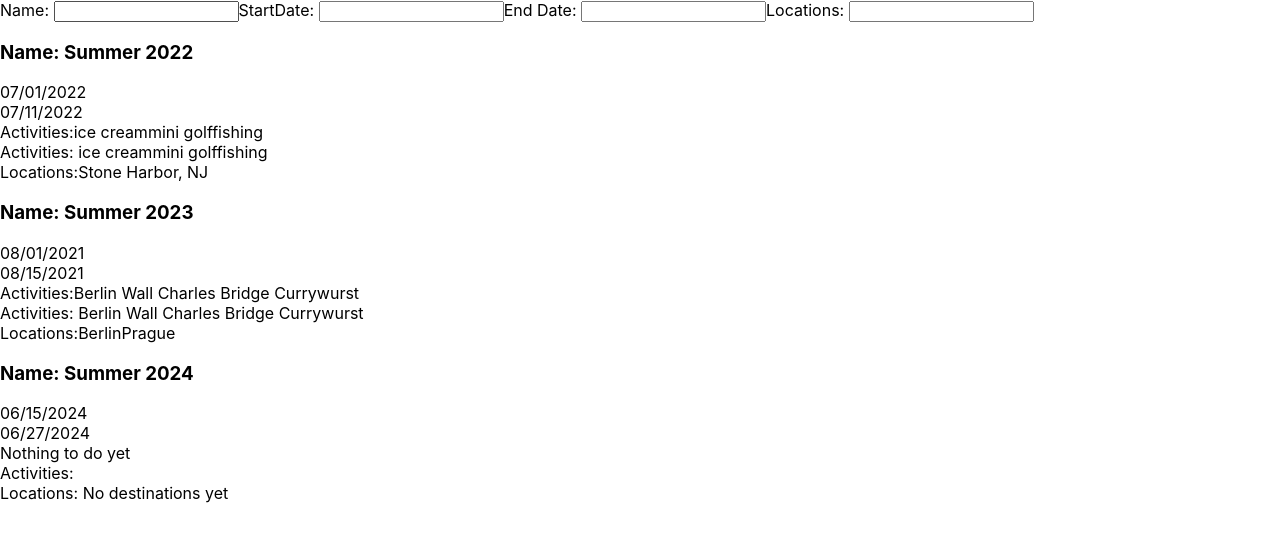
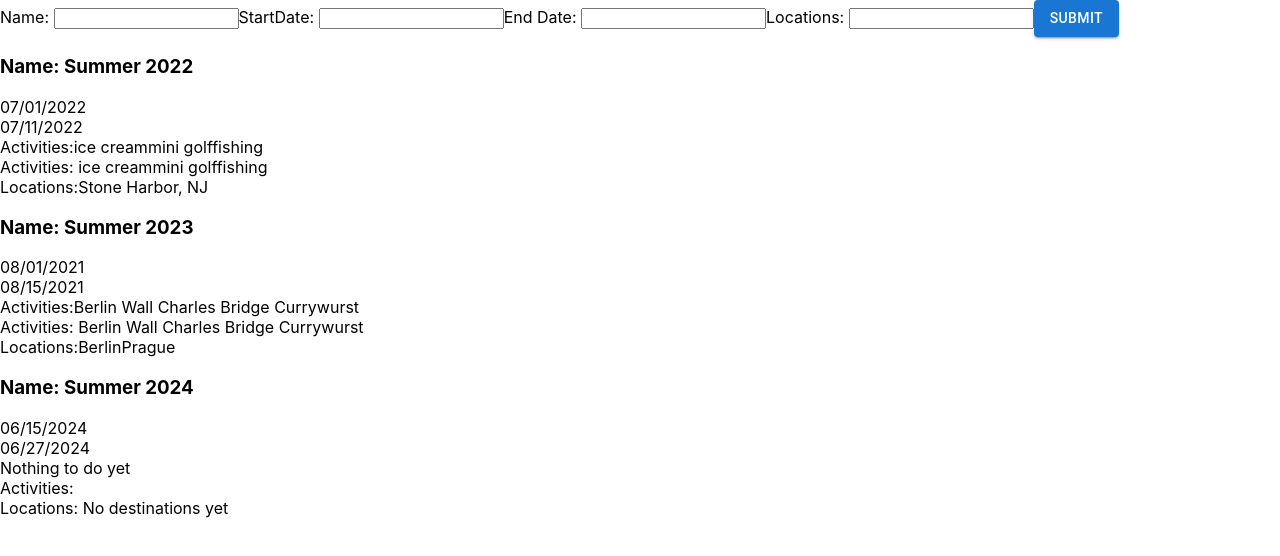
Before and after one commit to SaraBroad/go-itinerary, a React (Create React App) app in the folder itinerary-client/: page / in a window 1280 px wide. Shown: the top 556 px of the page. Built offline with nearby package versions, Linux system fonts and the light colour scheme.

Commit message:
location change event

```diff
--- a/itinerary-client/src/components/itinerary-form.tsx
+++ b/itinerary-client/src/components/itinerary-form.tsx
@@ -1,4 +1,5 @@
 import React, { useState } from 'react'
+import Button from '@mui/material/Button';
 
 export const ItineraryForm = () => {
     const [name, setName] = useState('')
@@ -29,6 +30,7 @@ export const ItineraryForm = () => {
             Locations{': '}
             <input value={locations} onChange={handleLocationChange} />
         </label>
+        <Button variant='contained'>Submit</Button>
         </>
     )
 }
```
Also changed, not shown: itinerary-client/src/components/itinerary.css (added).
